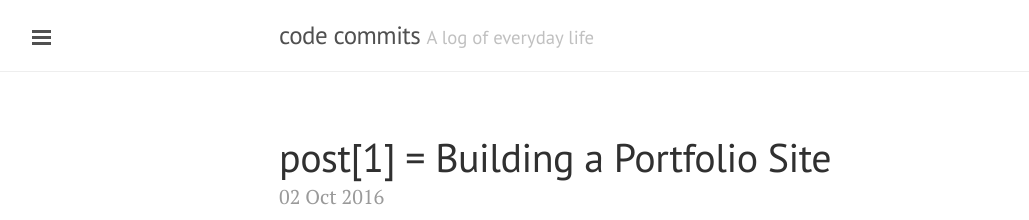
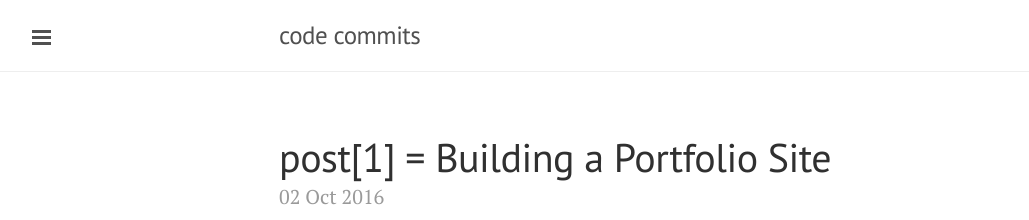
Before and after one commit to ohnomobro/ohnomobro.github.io, a Jekyll site: the page built from index.html, in a window 1280 px wide. Shown: the top 220 px of the page, without its empty margins (1-1030 px from the left). Built offline with Jekyll 4.4.1, drawn with Linux system fonts in a browser that asks for light colours; the list of posts is cut into pages by our own code.

Commit message:
Update _config.yml

```diff
--- a/_config.yml
+++ b/_config.yml
@@ -3,6 +3,6 @@ pygments: true
 markdown: kramdown
 url: http://ohnomobro.github.io
 title: code commits
-tagline: A log of everyday life
-description: mo documents code
+tagline:
+description: code[mo]
 paginate: 5
```
